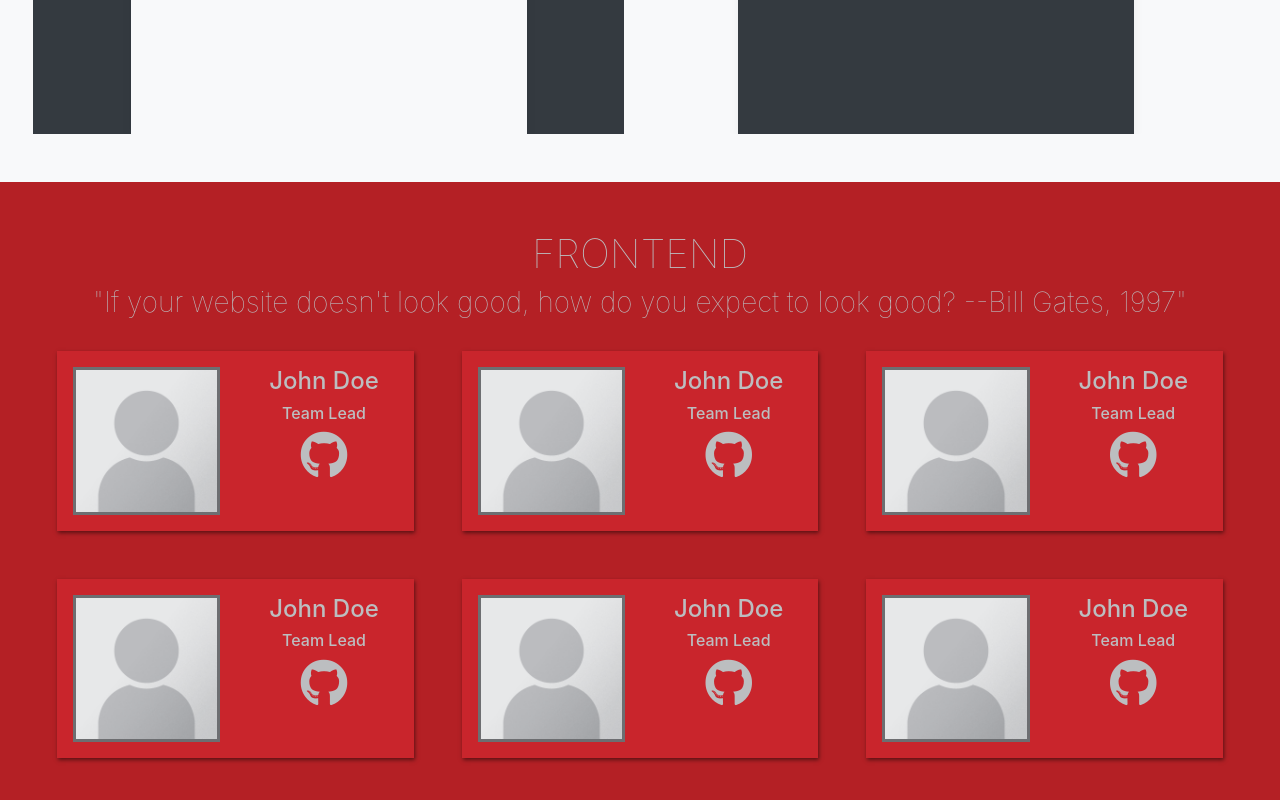
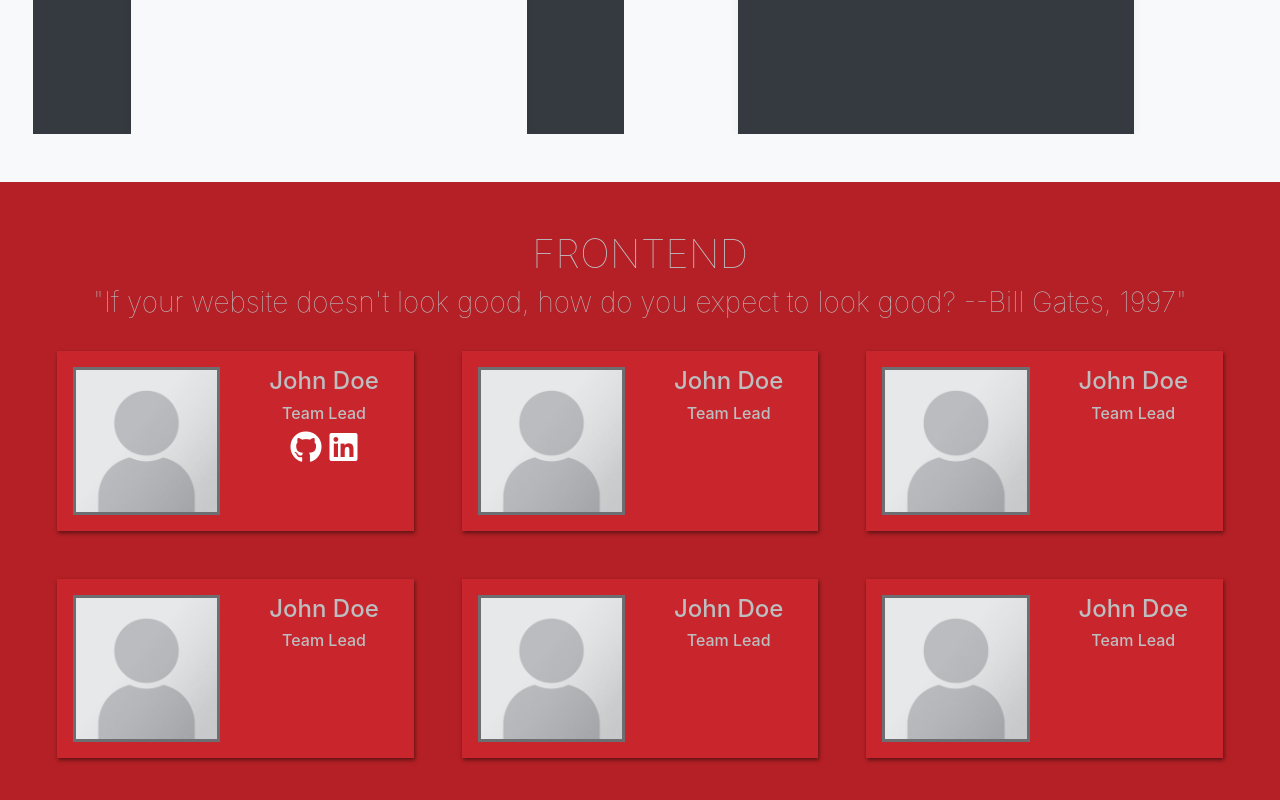
Before and after one commit to Bluefire2/cms-project-site, a React (Create React App) app: page / in a window 1280 px wide. Shown: the part 1363-2163 px from the top of the page. Built offline with nearby package versions, Linux system fonts and the light colour scheme.

Commit message:
Set team member social buttons via props

```diff
--- a/src/App/App.js
+++ b/src/App/App.js
@@ -13,7 +13,13 @@ const teams = [{
     name: "frontend",
     subheading: "\"If your website doesn't look good, how do you expect to look good? --Bill Gates, 1997\"",
     members: [
-        {name: "John Doe", role: "Team Lead", portrait: portraitPlaceholder},
+        {
+            name: "John Doe",
+            role: "Team Lead",
+            portrait: portraitPlaceholder,
+            github: "https://github.coecis.cornell.edu/CMSX/cmsx",
+            linkedin: "https://www.linkedin.com/company/john-doe/"
+        },
         {name: "John Doe", role: "Team Lead", portrait: portraitPlaceholder},
         {name: "John Doe", role: "Team Lead", portrait: portraitPlaceholder},
         {name: "John Doe", role: "Team Lead", portrait: portraitPlaceholder},
--- /dev/null
+++ b/src/App/Teams/TeamMember/SocialLink/SocialLink.css
@@ -0,0 +1,11 @@
+div.social-link {
+
+}
+
+div.social-link > a {
+    color: white;
+}
+
+div.social-link > a:hover {
+    color: var(--cms-secondary-light);
+}
--- /dev/null
+++ b/src/App/Teams/TeamMember/SocialLink/SocialLink.js
@@ -0,0 +1,12 @@
+import React from "react";
+import "./SocialLink.css";
+
+export default ({service, link}) => {
+    return (
+        <div className="social-link">
+            <a href={link}>
+                <i className={`fab fa-${service} fa-2x`}></i>
+            </a>
+        </div>
+    );
+};
--- /dev/null
+++ b/src/App/Teams/TeamMember/SocialLink/index.js
@@ -0,0 +1 @@
+export {default} from "./SocialLink";
--- a/src/App/Teams/TeamMember/TeamMember.js
+++ b/src/App/Teams/TeamMember/TeamMember.js
@@ -1,8 +1,8 @@
 import React, {Component} from 'react';
 import "./TeamMember.css";
+import SocialLink from "./SocialLink";
 
-export default ({portrait, name, role}) => {
-    // TODO: set github/linkedin/etc icons and links via props
+export default ({portrait, name, role, github, linkedin}) => {
     return (
         <div className="col-12 col-md-4 p-2 p-md-3 p-lg-4">
             <div className="team-member p-3">
@@ -13,7 +13,12 @@ export default ({portrait, name, role}) => {
                     <div className="col-6">
                         <h4>{name}</h4>
                         <h6>{role}</h6>
-                        <i className="fab fa-github fa-3x"></i>
+                        <ul className="list-inline my-0">
+                            {typeof github !== "undefined" &&
+                            <li className="list-inline-item"><SocialLink service="github" link={github}/></li>}
+                            {typeof linkedin !== "undefined" &&
+                            <li className="list-inline-item"><SocialLink service="linkedin" link={linkedin}/></li>}
+                        </ul>
                     </div>
                 </div>
             </div>
```
